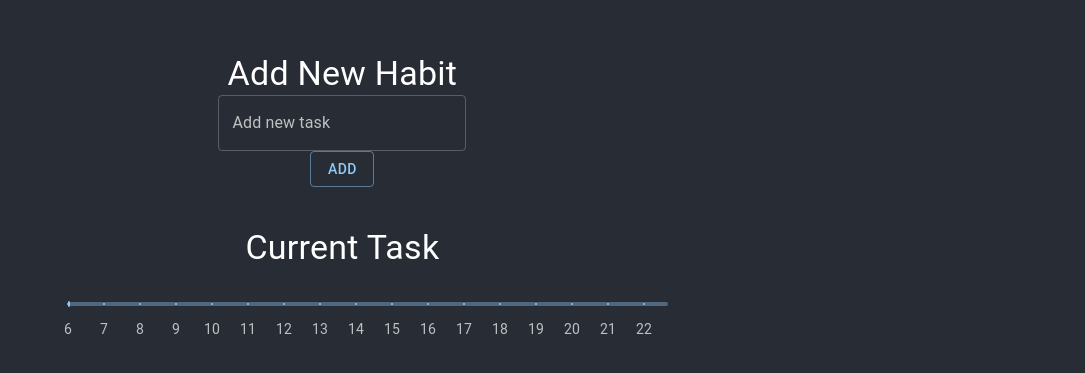
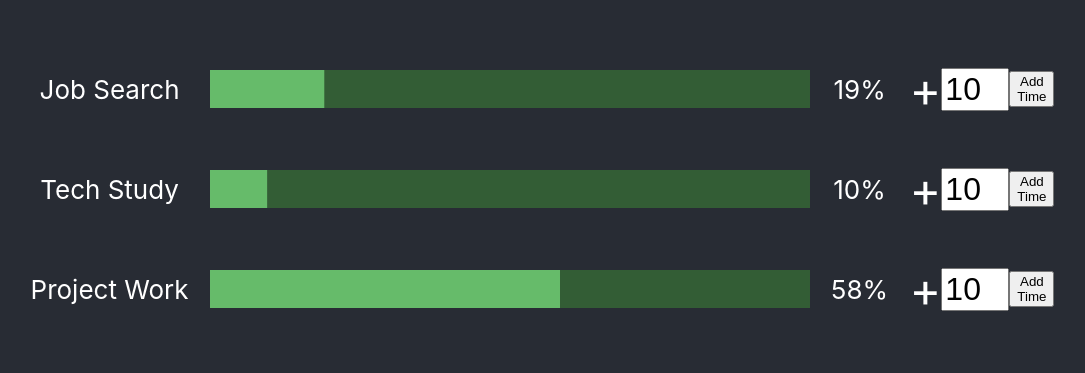
Before and after one commit to ElderlyC/Task-Stacker, a React (Create React App) app: page / in a window 1280 px wide. Shown: the part 211-584 px from the top of the page, without its empty margins (108-1193 px from the left). Built offline with nearby package versions, Linux system fonts and the light colour scheme.

Commit message:
progress bars

```diff
--- a/src/App.tsx
+++ b/src/App.tsx
@@ -1,11 +1,13 @@
 import "./App.css";
-import MainHabits from "./Components/MainHabits";
+//import MainHabits from "./Components/MainHabits";
+import WeeklyProgress from "./Components/WeeklyProgress";
 
 function App() {
   return (
     <div className="App">
       <header className="App-header">
-        <MainHabits />
+        {/* <MainHabits /> */}
+        <WeeklyProgress />
       </header>
     </div>
   );
--- /dev/null
+++ b/src/Components/WeeklyProgress.tsx
@@ -0,0 +1,68 @@
+import { LinearProgress } from "@mui/material";
+// keep track of the amount of time spent on each habit
+// array of habit, time, goalTime saved locally
+// work towards a weekly goal
+// fill the tube with green when adding time
+
+const WeeklyProgress = () => {
+  const habitTime = [
+    { habit: "Job Search", spentTime: 40, goalTime: 210 },
+    { habit: "Tech Study", spentTime: 20, goalTime: 210 },
+    { habit: "Project Work", spentTime: 210, goalTime: 360 },
+  ];
+  return (
+    <div>
+      {habitTime.map((habit) => (
+        <div key={habit.habit}>
+          <div
+            style={{
+              display: "flex",
+              alignItems: "center",
+              justifyContent: "center",
+              height: "100px",
+              width: "600px",
+            }}
+          >
+            <span style={{ minWidth: "200px" }}>{habit.habit}</span>
+
+            <LinearProgress
+              color="success"
+              variant="determinate"
+              value={(habit.spentTime / habit.goalTime) * 100}
+              sx={{ height: "38px", minWidth: "100%" }}
+            />
+            <span style={{ minWidth: "100px" }}>{`${(
+              (habit.spentTime / habit.goalTime) *
+              100
+            ).toFixed()}%`}</span>
+            <div
+              style={{
+                display: "flex",
+                fontSize: "1rem",
+                alignItems: "center",
+                justifyContent: "center",
+              }}
+            >
+              <span
+                style={{
+                  fontSize: "3rem",
+                  verticalAlign: "center",
+                }}
+              >
+                +
+              </span>
+              <input
+                type="number"
+                style={{ width: "60px", fontSize: "2rem" }}
+                defaultValue={10}
+              />
+              <button>Add Time</button>
+            </div>
+          </div>
+        </div>
+      ))}
+    </div>
+  );
+};
+
+export default WeeklyProgress;
```
